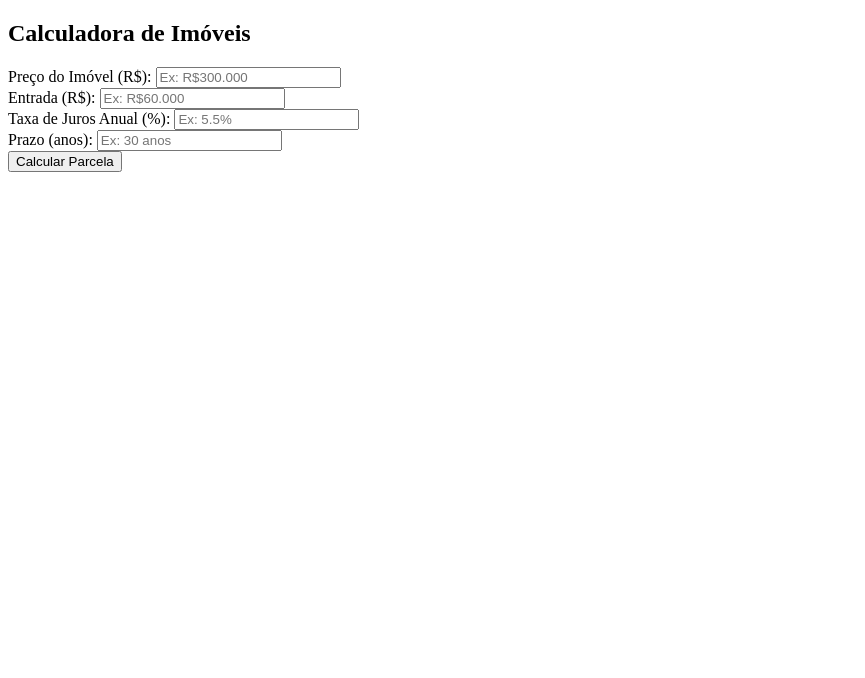
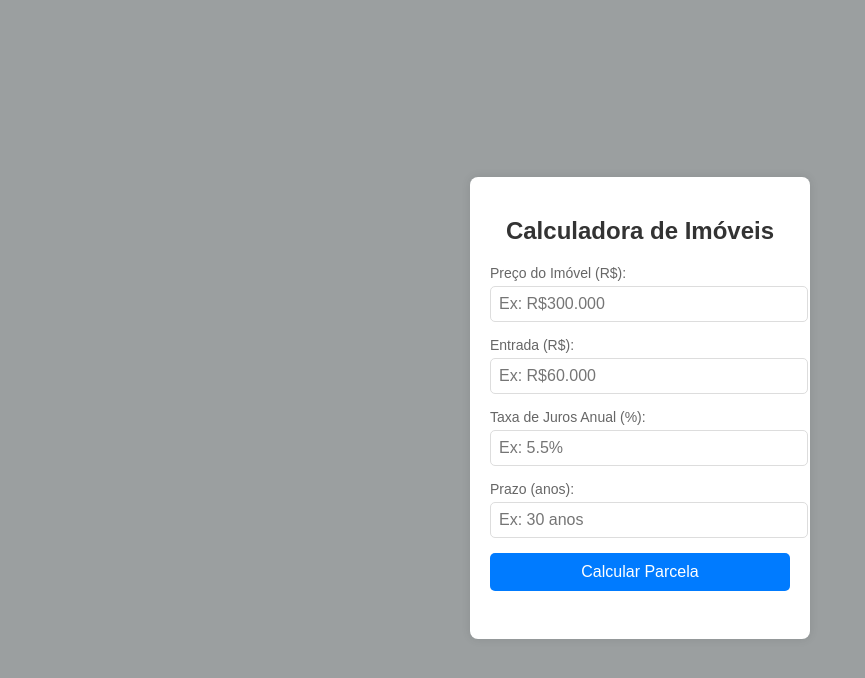
Before and after one commit to Jayme331/calculadora-em-JS, a plain HTML site: page index.html in a window 1280 px wide. Shown: the whole page, without its empty margins (0-865 px from the left). Drawn offline with Linux system fonts and the light colour scheme.

Commit message:
atualização 1

```diff
--- a/index.html
+++ b/index.html
@@ -4,7 +4,7 @@
     <meta charset="UTF-8">
     <meta name="viewport" content="width=device-width, initial-scale=1.0">
     <title>Calculadora de Financiamento Imobiliário</title>
-    <link rel="stylesheet" href="calculadora imóveis/calc_desagn.css">
+    <link rel="stylesheet" href="calc.css">
 </head>
 <body>
     <div class="calculator-container">
```
